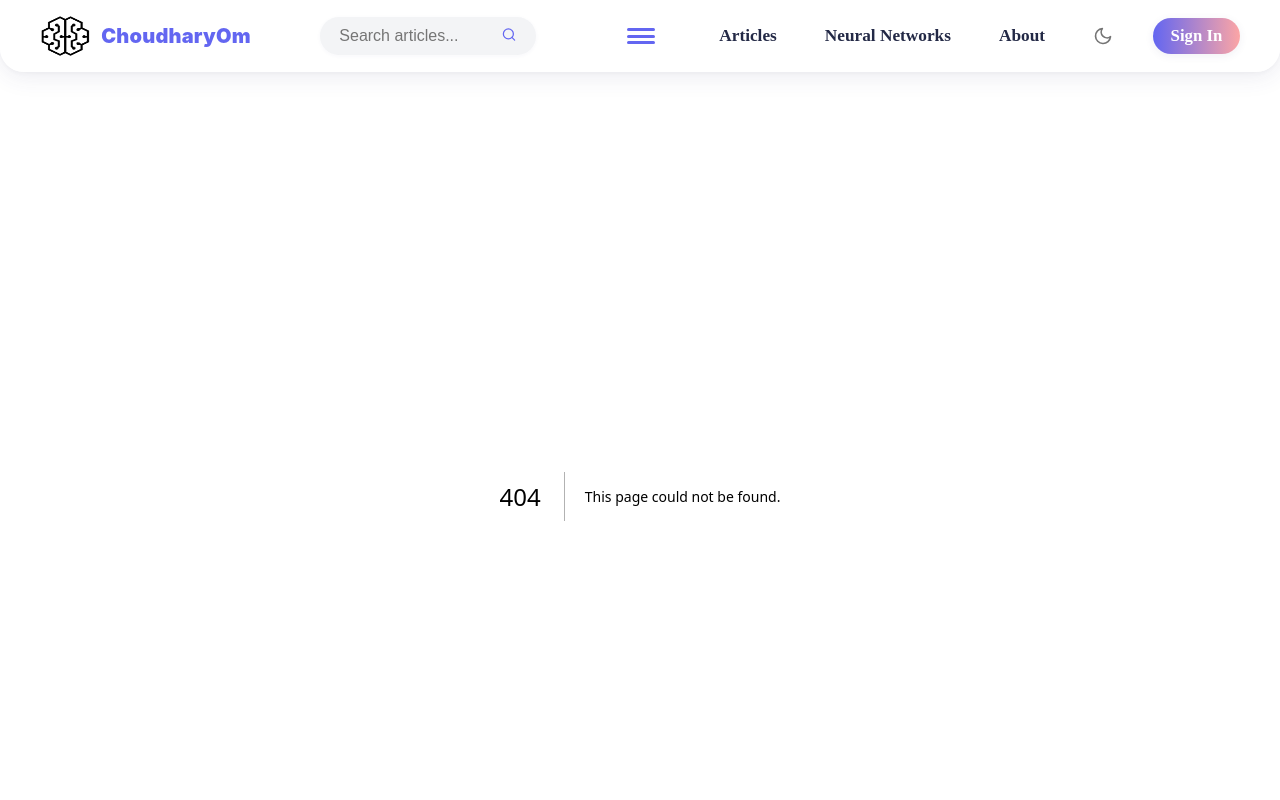
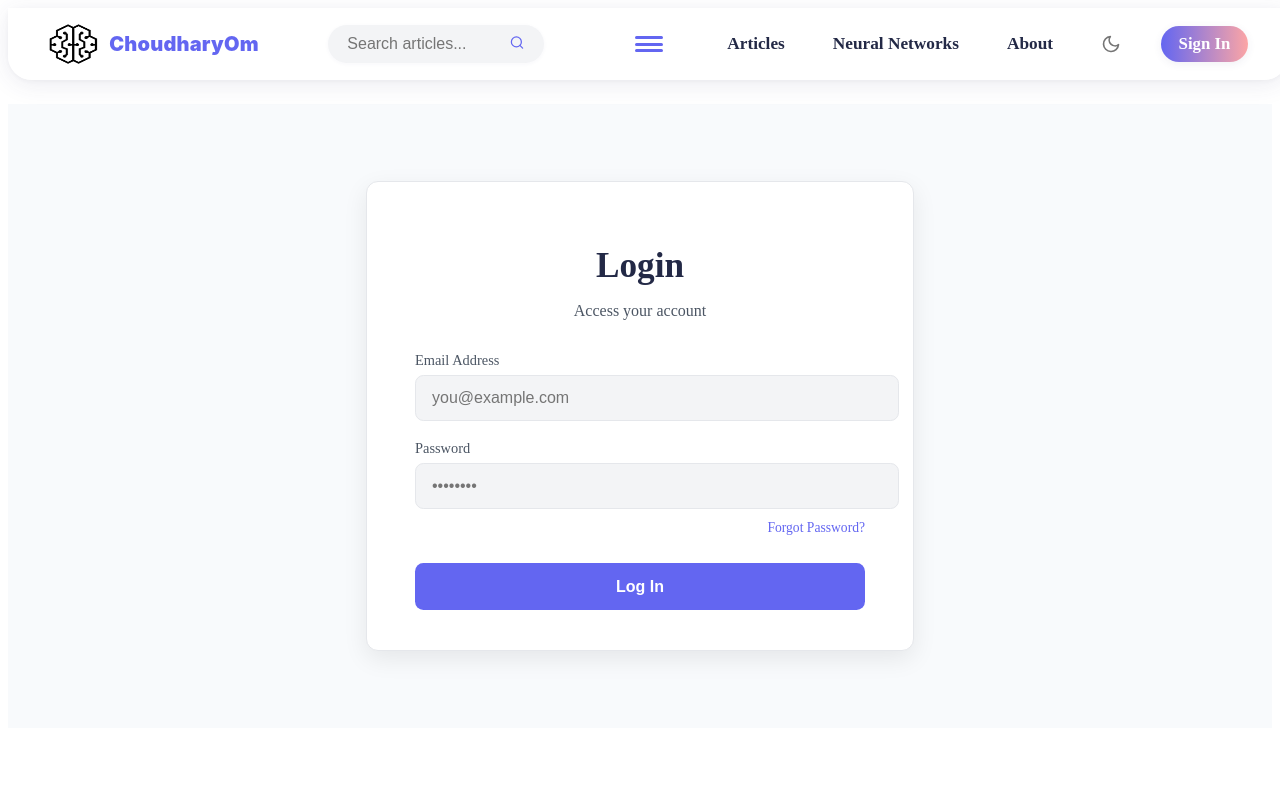
Before and after one commit to choudharyom/choudharyom.github.io, a Next.js app: page /login in a window 1280 px wide. Before the commit this address had no page. Shown: the top 800 px of the page. Built offline with nearby package versions, Linux system fonts and the light colour scheme.

Commit message:
login page non functional

```diff
--- /dev/null
+++ b/src/pages/login.js
@@ -0,0 +1,97 @@
+// /workspaces/choudharyom.github.io/src/pages/login.js
+import { useState } from 'react';
+import Head from 'next/head';
+import Link from 'next/link'; // Optional: For links like "Forgot Password" or "Sign Up"
+import styles from '@/styles/Login.module.css'; // We'll create this CSS module next
+
+const LoginPage = () => {
+  const [email, setEmail] = useState('');
+  const [password, setPassword] = useState('');
+  const [error, setError] = useState(''); // To display f errors
+
+  const handleSubmit = (event) => {
+    event.preventDefault(); // Prevent actual form submission
+
+    // --- f LOGIN LOGIC ---
+    setError(''); // Clear previous errors
+
+    if (!email || !password) {
+      setError('Please enter both email and password.');
+      return;
+    }
+
+    // Simulate checking credentials (always fails or shows a message)
+    setError('Invalid email or password.');
+
+    console.log('f login attempt with:', { email, password });
+    // --- END f LOGIN LOGIC ---
+  };
+
+  return (
+    <>
+      <Head>
+        <title>Login - ChoudharyOm</title>
+        <meta name="description" content="Login to access your ChoudharyOm account." />
+      </Head>
+
+      <div className={styles.container}>
+        <div className={styles.loginBox}>
+          <h1 className={styles.title}>Login</h1>
+          <p className={styles.subtitle}>Access your account</p>
+
+          <form onSubmit={handleSubmit} className={styles.form}>
+            {error && <p className={styles.error}>{error}</p>}
+
+            <div className={styles.inputGroup}>
+              <label htmlFor="email" className={styles.label}>
+                Email Address
+              </label>
+              <input
+                type="email"
+                id="email"
+                name="email"
+                value={email}
+                onChange={(e) => setEmail(e.target.value)}
+                required
+                className={styles.input}
+                placeholder="you@example.com"
+              />
+            </div>
+
+            <div className={styles.inputGroup}>
+              <label htmlFor="password" className={styles.label}>
+                Password
+              </label>
+              <input
+                type="password"
+                id="password"
+                name="password"
+                value={password}
+                onChange={(e) => setPassword(e.target.value)}
+                required
+                className={styles.input}
+                placeholder="••••••••"
+              />
+            </div>
+
+            {/* Optional: Forgot Password Link */}
+            <div className={styles.forgotPassword}>
+              <Link href="#"> {/* Create this page if needed */}
+                Forgot Password?
+              </Link>
+            </div>
+
+            <button type="submit" className={styles.button}>
+              Log In
+            </button>
+          </form>
+
+          {/* Optional: Link to Sign Up Page */}
+
+        </div>
+      </div>
+    </>
+  );
+};
+
+export default LoginPage;
--- /dev/null
+++ b/src/styles/Login.module.css
@@ -0,0 +1,154 @@
+.container {
+  display: flex;
+  justify-content: center;
+  align-items: center;
+  min-height: 70vh; /* Adjust height to position vertically */
+  padding: 2rem 1rem;
+  background-color: var(--background-alt); /* Use a subtle background */
+}
+
+.loginBox {
+  background-color: var(--card-bg);
+  padding: 2.5rem 3rem;
+  border-radius: var(--border-radius-medium);
+  box-shadow: var(--shadow-medium);
+  border: 1px solid var(--border-color);
+  width: 100%;
+  max-width: 450px; /* Limit width of the login box */
+  text-align: center;
+}
+
+.title {
+  font-size: 2.2rem;
+  font-weight: 700;
+  color: var(--color-text-primary);
+  margin-bottom: 0.5rem;
+}
+
+.subtitle {
+  font-size: 1rem;
+  color: var(--color-text-secondary);
+  margin-bottom: 2rem;
+}
+
+.form {
+  display: flex;
+  flex-direction: column;
+  gap: 1.2rem; /* Space between form elements */
+  text-align: left; /* Align labels/inputs left */
+}
+
+.inputGroup {
+  width: 100%;
+}
+
+.label {
+  display: block;
+  font-size: 0.9rem;
+  font-weight: 500;
+  color: var(--color-text-secondary);
+  margin-bottom: 0.4rem;
+}
+
+.input {
+  width: 100%;
+  padding: 0.8rem 1rem;
+  font-size: 1rem;
+  border: 1px solid var(--border-color);
+  border-radius: calc(var(--border-radius-medium) * 0.7); /* Slightly smaller radius */
+  background-color: var(--color-background-secondary);
+  color: var(--color-text-primary);
+  transition: border-color 0.2s, box-shadow 0.2s;
+}
+
+.input:focus {
+  outline: none;
+  border-color: var(--color-primary);
+  box-shadow: 0 0 0 3px rgba(99, 102, 241, 0.2); /* Use primary color alpha */
+}
+
+/* Adjust focus ring for dark mode if necessary in globals.css */
+/* [data-theme='dark'] .input:focus { box-shadow: 0 0 0 3px rgba(165, 180, 252, 0.2); } */
+
+
+.forgotPassword {
+  text-align: right;
+  font-size: 0.85rem;
+  margin-top: -0.5rem; /* Pull it closer to the password field */
+}
+
+.forgotPassword a {
+  color: var(--color-link);
+  text-decoration: none;
+}
+
+.forgotPassword a:hover {
+  text-decoration: underline;
+  color: var(--color-link-hover);
+}
+
+.button {
+  width: 100%;
+  padding: 0.9rem 1rem;
+  font-size: 1rem;
+  font-weight: 600;
+  color: #fff; /* White text */
+  background-color: var(--color-primary);
+  border: none;
+  border-radius: calc(var(--border-radius-medium) * 0.7);
+  cursor: pointer;
+  transition: background-color 0.2s, transform 0.1s;
+  margin-top: 0.5rem; /* Add some space above button */
+}
+
+.button:hover {
+  background-color: var(--color-primary-dark); /* Use a darker shade if defined */
+}
+
+.button:active {
+  transform: scale(0.98);
+}
+
+.error {
+  color: #e53e3e; /* Red */
+  background-color: #fff5f5; /* Light red background */
+  border: 1px solid #fca5a5; /* Lighter red border */
+  padding: 0.8rem 1rem;
+  border-radius: calc(var(--border-radius-medium) * 0.7);
+  font-size: 0.9rem;
+  text-align: center;
+  margin-bottom: 0.5rem; /* Space below error */
+}
+
+[data-theme='dark'] .error {
+   background-color: rgba(229, 62, 62, 0.1);
+   color: #fca5a5;
+   border-color: rgba(229, 62, 62, 0.5);
+}
+
+.signupLink {
+  margin-top: 2rem;
+  font-size: 0.9rem;
+  color: var(--color-text-secondary);
+}
+
+.signupLink a {
+  color: var(--color-link);
+  font-weight: 500;
+  text-decoration: none;
+}
+
+.signupLink a:hover {
+  text-decoration: underline;
+  color: var(--color-link-hover);
+}
+
+/* Responsive adjustments */
+@media (max-width: 480px) {
+  .loginBox {
+    padding: 2rem 1.5rem;
+  }
+  .title {
+    font-size: 1.8rem;
+  }
+}
```
